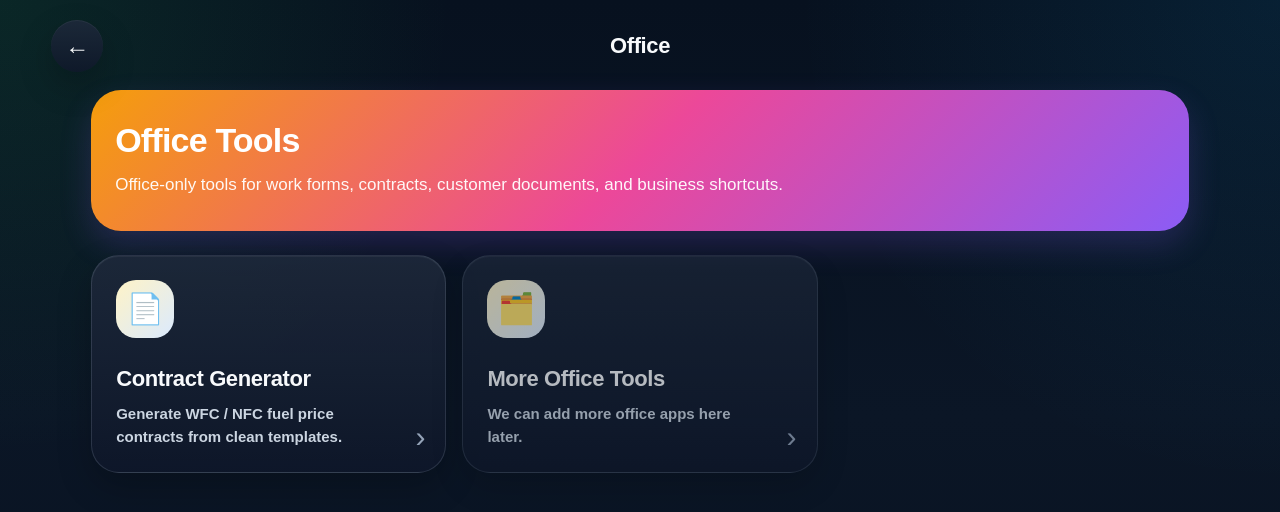
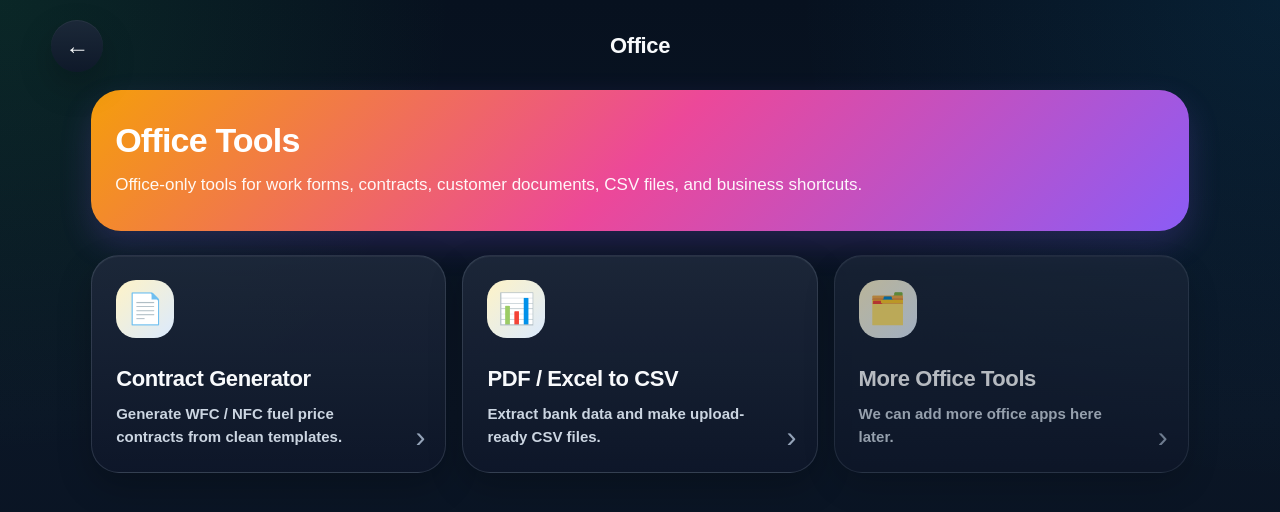
Before and after one commit to dearfarrukh/Smart-Tools, a plain HTML site: page office/index.html in a window 1280 px wide. Drawn offline with Linux system fonts and the light colour scheme.

Commit message:
Update index.html

```diff
--- a/office/index.html
+++ b/office/index.html
@@ -305,7 +305,7 @@
     <div class="inner-page-hero">
       <h1>Office Tools</h1>
       <p>
-        Office-only tools for work forms, contracts, customer documents, and business shortcuts.
+        Office-only tools for work forms, contracts, customer documents, CSV files, and business shortcuts.
       </p>
     </div>
 
@@ -318,6 +318,16 @@
         <div class="office-icon">📄</div>
         <h3>Contract Generator</h3>
         <p>Generate WFC / NFC fuel price contracts from clean templates.</p>
+        <div class="office-arrow">›</div>
+      </button>
+
+      <!-- =========================
+           CSV CONVERTER CARD
+      ========================= -->
+      <button class="office-card" onclick="openCsvConverter()">
+        <div class="office-icon">📊</div>
+        <h3>PDF / Excel to CSV</h3>
+        <p>Extract bank data and make upload-ready CSV files.</p>
         <div class="office-arrow">›</div>
       </button>
 
@@ -348,6 +358,13 @@
     // =========================
     function openContractGenerator() {
       window.location.href = "../contract-generator/";
+    }
+
+    // =========================
+    // OPEN CSV CONVERTER
+    // =========================
+    function openCsvConverter() {
+      window.location.href = "../csvconverter/";
     }
 
     // =========================
```
